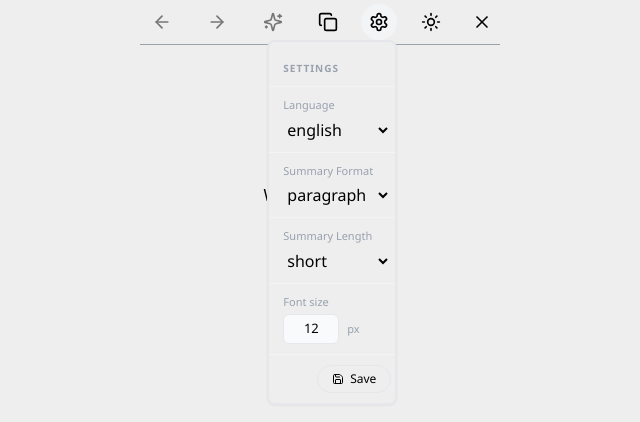
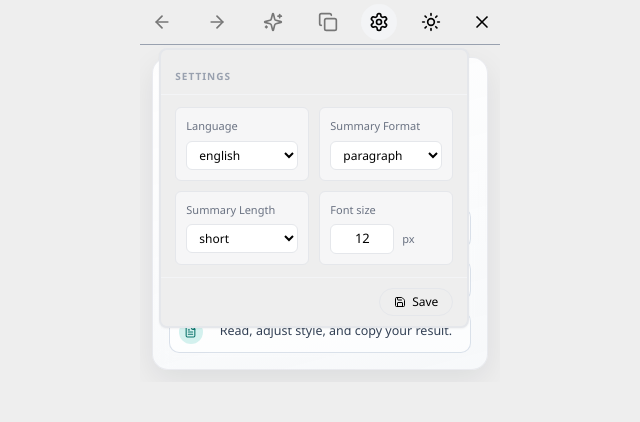
Before and after one commit to newtricksterx/sum-ai, a React (Vite) app in the folder frontend/: page / in a window 1280 px wide. Both pictures are taken after a click on the button 699 px from the left and 22 px from the top of the page. Shown: the top 422 px of the page, without its empty margins (320-960 px from the left). Built offline with nearby package versions, Linux system fonts and the light colour scheme.

Commit message:
more UI changes

```diff
--- /dev/null
+++ b/frontend/src/FrontPage.css
@@ -0,0 +1,81 @@
+.front-page-shell {
+  background: transparent;
+}
+
+.dark .front-page-shell {
+  background: transparent;
+}
+
+.front-page-card {
+  background: linear-gradient(165deg, rgba(255, 255, 255, 0.92), rgba(248, 250, 252, 0.88));
+  box-shadow: 0 10px 30px rgba(15, 23, 42, 0.08);
+  backdrop-filter: blur(10px);
+  animation: front-card-rise 420ms cubic-bezier(0.18, 0.9, 0.2, 1) both;
+}
+
+.front-page-shell p {
+  text-align: center;
+  margin: 0;
+}
+
+.dark .front-page-card {
+  background: linear-gradient(165deg, rgba(34, 34, 34, 0.94), rgba(24, 24, 24, 0.9));
+  box-shadow: 0 12px 34px rgba(0, 0, 0, 0.35);
+}
+
+.front-step-row {
+  display: grid;
+  grid-template-columns: 24px minmax(0, 1fr);
+  align-items: center;
+  gap: 0.5rem;
+  padding: 0.5rem 0.55rem;
+  border-radius: 10px;
+  border: 1px solid rgba(203, 213, 225, 0.7);
+  background: rgba(255, 255, 255, 0.55);
+  color: #334155;
+  font-size: 12.5px;
+  line-height: 1.35;
+}
+
+.front-step-row p {
+  text-align: center;
+}
+
+.dark .front-step-row {
+  border-color: rgba(62, 62, 62, 0.9);
+  background: rgba(32, 32, 32, 0.7);
+  color: #d1d5db;
+}
+
+.front-step-icon {
+  display: inline-flex;
+  align-items: center;
+  justify-content: center;
+  width: 24px;
+  height: 24px;
+  border-radius: 999px;
+  background: rgba(20, 184, 166, 0.18);
+  color: #0f766e;
+}
+
+.dark .front-step-icon {
+  background: rgba(45, 212, 191, 0.2);
+  color: #5eead4;
+}
+
+@keyframes front-card-rise {
+  0% {
+    opacity: 0;
+    transform: translateY(8px) scale(0.995);
+  }
+  100% {
+    opacity: 1;
+    transform: translateY(0) scale(1);
+  }
+}
+
+@media (prefers-reduced-motion: reduce) {
+  .front-page-card {
+    animation: none !important;
+  }
+}
--- a/frontend/src/components/CopyButton.tsx
+++ /dev/null
@@ -1,68 +0,0 @@
-import { Copy } from 'lucide-react';
-import React, { useEffect, useRef, useState } from 'react';
-
-
-interface CopyButtonProps {
-  text: string;
-}
-
-const CopyButton: React.FC<CopyButtonProps> = ({ text }) => {
-  const [copied, setCopied] = useState(false);
-  const copiedTimeoutRef = useRef<number | null>(null);
-
-  useEffect(() => {
-    return () => {
-      if (copiedTimeoutRef.current !== null) {
-        window.clearTimeout(copiedTimeoutRef.current);
-      }
-    };
-  }, []);
-
-  const getPlainText = () => {
-    const parser = document.createElement('div');
-    parser.innerHTML = text;
-    return parser.textContent?.trim() ?? '';
-  };
-
-  const handleCopy = async () => {
-    try {
-      await navigator.clipboard.writeText(getPlainText());
-      setCopied(true);
-
-      if (copiedTimeoutRef.current !== null) {
-        window.clearTimeout(copiedTimeoutRef.current);
-      }
-
-      copiedTimeoutRef.current = window.setTimeout(() => {
-        setCopied(false);
-      }, 1800);
-    } catch (err) {
-      console.error('Failed to copy: ', err);
-    }
-  };
-
-  return (
-    <div className="relative inline-flex">
-      {copied && (
-        <div className="pointer-events-none fixed bottom-3 left-3 z-50 rounded-md border border-emerald-200 bg-emerald-50 px-2 py-1 text-[11px] font-medium text-emerald-700 shadow-sm dark:border-emerald-900/80 dark:bg-emerald-950/70 dark:text-emerald-300">
-          Copied successfully
-        </div>
-      )}
-      <button
-        type="button"
-        onClick={handleCopy}
-        aria-label={copied ? 'Summary copied' : 'Copy summary'}
-        title={copied ? 'Copied' : 'Copy'}
-        className={`inline-flex items-center justify-center rounded-md border p-2 transition-all duration-200 cursor-pointer select-none ${
-          copied
-            ? 'border-emerald-200 bg-emerald-50 text-emerald-700 dark:border-emerald-900/80 dark:bg-emerald-950/40 dark:text-emerald-300'
-            : 'border-gray-200 bg-white text-gray-600 hover:bg-gray-100 hover:text-gray-900 dark:border-[#3a3a3a] dark:bg-[#242424] dark:text-gray-300 dark:hover:bg-[#2d2d2d] dark:hover:text-white'
-        }`}
-      >
-        <Copy size={15} strokeWidth={2} />
-      </button>
-    </div>
-  );
-};
-
-export default CopyButton;
--- a/frontend/src/components/MenuBar.tsx
+++ b/frontend/src/components/MenuBar.tsx
@@ -4,7 +4,7 @@ import { MenuIconSize } from '../utils/constants'
 import { Sun, Moon, ArrowLeft, Copy, X, ArrowRight, Sparkles } from 'lucide-react';
 import SettingsDropdown from "./SettingsDropdown";
 import { useSettingsStore } from "../stores/settingsStore";
-import { ForwardState, RegenerateState, ReturnState } from "../utils/states";
+import { ForwardState, RegenerateState, ReturnState, CopyState } from "../utils/states";
 
 function MenuBar({onClickReturn, onClickForward, onClickClose, onClickCopy, onClickRegenerate} : MenuBarProps) {
   const theme = useSettingsStore((state) => state.theme);
@@ -21,7 +21,7 @@ function MenuBar({onClickReturn, onClickForward, onClickClose, onClickCopy, onCl
         <Button className={`p-2 rounded-3xl m-1 ${RegenerateState() ? "" : "opacity-50"}`} disabled={!RegenerateState()} onClick={onClickRegenerate} title="Generate summary">
           <Sparkles size={MenuIconSize}/>
         </Button>
-        <Button className="p-2 rounded-3xl m-1" onClick={onClickCopy} title="Copy summary">
+        <Button className={`p-2 rounded-3xl m-1 ${CopyState() ? "" : "opacity-50"}`} disabled={!CopyState()} onClick={onClickCopy} title="Copy summary">
           <Copy size={MenuIconSize}/>
         </Button>
         <SettingsDropdown />
--- a/frontend/src/components/SettingsDropdown.tsx
+++ b/frontend/src/components/SettingsDropdown.tsx
@@ -67,10 +67,11 @@ export default function SettingsDropdown() {
             </Button>
             <div
                 className={`
-                    absolute border-2 font-noto bg-[#eee] border-gray-200
-                    dark:bg-[#303030] dark:border-[#373737] shadow-xs rounded-lg right-0
+                    absolute top-full mt-2 border-2 font-noto bg-[#eee] border-gray-200
+                    dark:bg-[#303030] dark:border-[#373737] shadow-xs rounded-lg
                     grid transition-[grid-template-rows,opacity] duration-200 ease-out
-                    overflow-hidden w-[130px]
+                    overflow-hidden w-[310px] max-w-[calc(100vw-1.5rem)]
+                    right-[-4.5rem]
                     ${isOpen ? "grid-rows-[1fr] opacity-100" : "grid-rows-[0fr] opacity-0 pointer-events-none border-transparent"}
                 `}>
                 {/* header */}
@@ -81,30 +82,39 @@ export default function SettingsDropdown() {
                 </div>
 
                 <form onSubmit={onSaveSettings} className="flex flex-col">
-
-                    {/* each row */}
+                    <div className="px-3.5 py-3 border-b border-gray-100 dark:border-[#2e2e2e]">
+                        <div className="grid grid-cols-2 gap-2.5">
                             {[
                             { label: "Language", id: "lang", list: all_languages, value: language, onChange: (e: React.ChangeEvent<HTMLSelectElement>) => { SetSaved(false); SetLanguage(e.target.value as Language); } },
                             { label: "Summary Format", id: "format", list: all_formats, value: format, onChange: (e: React.ChangeEvent<HTMLSelectElement>) => { SetSaved(false); SetFormat(e.target.value as Format); } },
                             { label: "Summary Length", id: "length", list: all_lengths, value: length, onChange: (e: React.ChangeEvent<HTMLSelectElement>) => { SetSaved(false); SetLength(e.target.value as Length); } },
                             ].map(({ label, id, list, value, onChange }) => (
-                    <div key={id} className="flex flex-col gap-1 px-3.5 py-2.5 border-b border-gray-100 dark:border-[#2e2e2e]">
-                        <label htmlFor={id} className="text-[11px] text-gray-400 dark:text-gray-500">{label}</label>
-                        <Dropdown id={id} list={list} value={value} onChangeDropdown={onChange} name={id} title={label} />
+                            <div key={id} className="flex flex-col gap-1.5 rounded-md border border-gray-200 dark:border-[#3a3a3a] bg-gray-50/70 dark:bg-[#2a2a2a] p-2.5">
+                                <label htmlFor={id} className="text-[11px] text-gray-500 dark:text-gray-400">{label}</label>
+                                <Dropdown
+                                    id={id}
+                                    list={list}
+                                    value={value}
+                                    onChangeDropdown={onChange}
+                                    name={id}
+                                    title={label}
+                                    className="w-full rounded-md border border-gray-200 dark:border-[#3a3a3a] bg-white dark:bg-[#232323] px-2 py-1 text-[12px]"
+                                />
                             </div>
                             ))}
 
-                    {/* font size */}
-                    <div className="flex flex-col gap-1 px-3.5 py-2.5 border-b border-gray-100 dark:border-[#2e2e2e]">
-                    <label htmlFor="font-size" className="text-[11px] text-gray-400 dark:text-gray-500">Font size</label>
+                            <div className="flex flex-col gap-1.5 rounded-md border border-gray-200 dark:border-[#3a3a3a] bg-gray-50/70 dark:bg-[#2a2a2a] p-2.5">
+                                <label htmlFor="font-size" className="text-[11px] text-gray-500 dark:text-gray-400">Font size</label>
                                 <div className="flex items-center gap-2">
                                     <input
                                         id="font-size" type="number" min={5} max={32}
                                         value={fontSize}
                                         onChange={(e) => { SetSaved(false); SetFontSize(Number(e.target.value)); }}
-                        className="w-14 text-center text-[13px] px-2 py-1 rounded-md border border-gray-200 dark:border-[#3a3a3a] bg-gray-50 dark:bg-[#2a2a2a]"
+                                        className="w-16 text-center text-[13px] px-2 py-1 rounded-md border border-gray-200 dark:border-[#3a3a3a] bg-white dark:bg-[#232323]"
                                     />
-                        <span className="text-[11px] text-gray-400">px</span>
+                                    <span className="text-[11px] text-gray-500 dark:text-gray-400">px</span>
+                                </div>
+                            </div>
                         </div>
                     </div>
 
--- a/frontend/src/pages/FrontPage.tsx
+++ b/frontend/src/pages/FrontPage.tsx
@@ -1,10 +1,46 @@
 import React from 'react';
+import { Sparkles, Globe, FileText } from 'lucide-react';
+import '../FrontPage.css';
 
 const FrontPage: React.FC = () => {
   return (
-    <div className='flex-1 flex relative justify-center items-center min-h-[300px]'>
-    Welcome Back!
-    </div>
+    <section className="front-page-shell relative flex-1 min-h-[300px] p-3 overflow-hidden">
+      <div className="relative z-10 front-page-card rounded-2xl border border-gray-200/80 dark:border-[#393939] p-4 font-noto">
+        <div className="inline-flex items-center gap-1.5 rounded-full border border-teal-200 bg-teal-50 px-2.5 py-1 text-[11px] font-semibold tracking-wide text-teal-700 dark:border-teal-900/80 dark:bg-teal-950/50 dark:text-teal-300">
+          <Sparkles size={12} />
+          SUM-AI
+        </div>
+
+        <h1 className="mt-3 mb-2 text-center text-[20px] leading-tight font-bold text-slate-900 dark:text-slate-100">
+          Turn any page into a clear summary
+        </h1>
+
+        <p className="pb-4 text-[13px] leading-relaxed text-slate-600 dark:text-slate-300">
+          Choose your format in Settings, then generate concise notes designed for quick reading.
+        </p>
+
+        <div className="grid gap-2.5">
+          <div className="front-step-row">
+            <span className="front-step-icon">
+              <Globe size={13} />
+            </span>
+            <p>Open a page you want to summarize.</p>
+          </div>
+          <div className="front-step-row">
+            <span className="front-step-icon">
+              <Sparkles size={13} />
+            </span>
+            <p>Press generate in the top menu.</p>
+          </div>
+          <div className="front-step-row">
+            <span className="front-step-icon">
+              <FileText size={13} />
+            </span>
+            <p>Read, adjust style, and copy your result.</p>
+          </div>
+        </div>
+      </div>
+    </section>
   );
 };
 
--- a/frontend/src/utils/states.ts
+++ b/frontend/src/utils/states.ts
@@ -18,3 +18,10 @@ export const RegenerateState = () => {
 
     return pageNum == 1;
 }
+
+export const CopyState = () => {
+    const pageNum = GetPageFromStorage();
+    const summary = GetSummaryFromStorage();
+
+    return pageNum == 1 || summary === "";
+}
```
Lines whose indentation alone changed are shown as unchanged.
